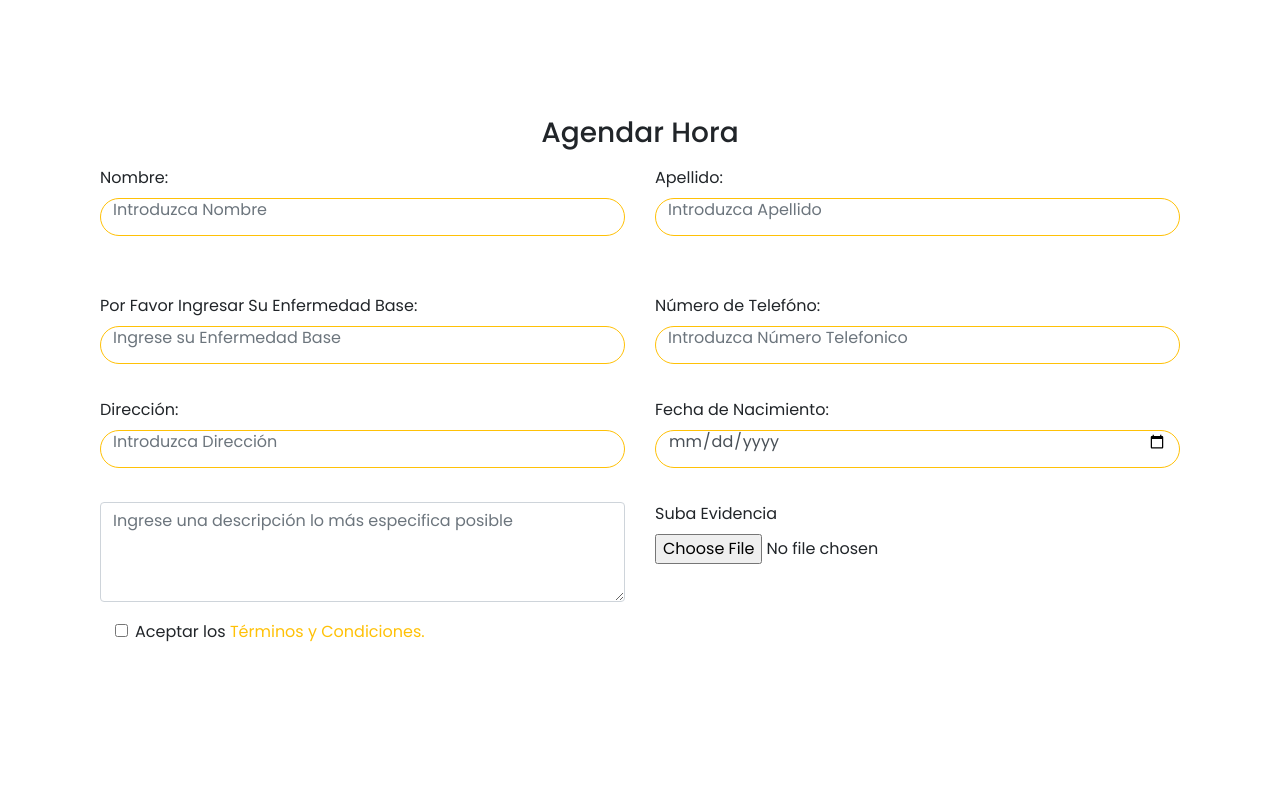
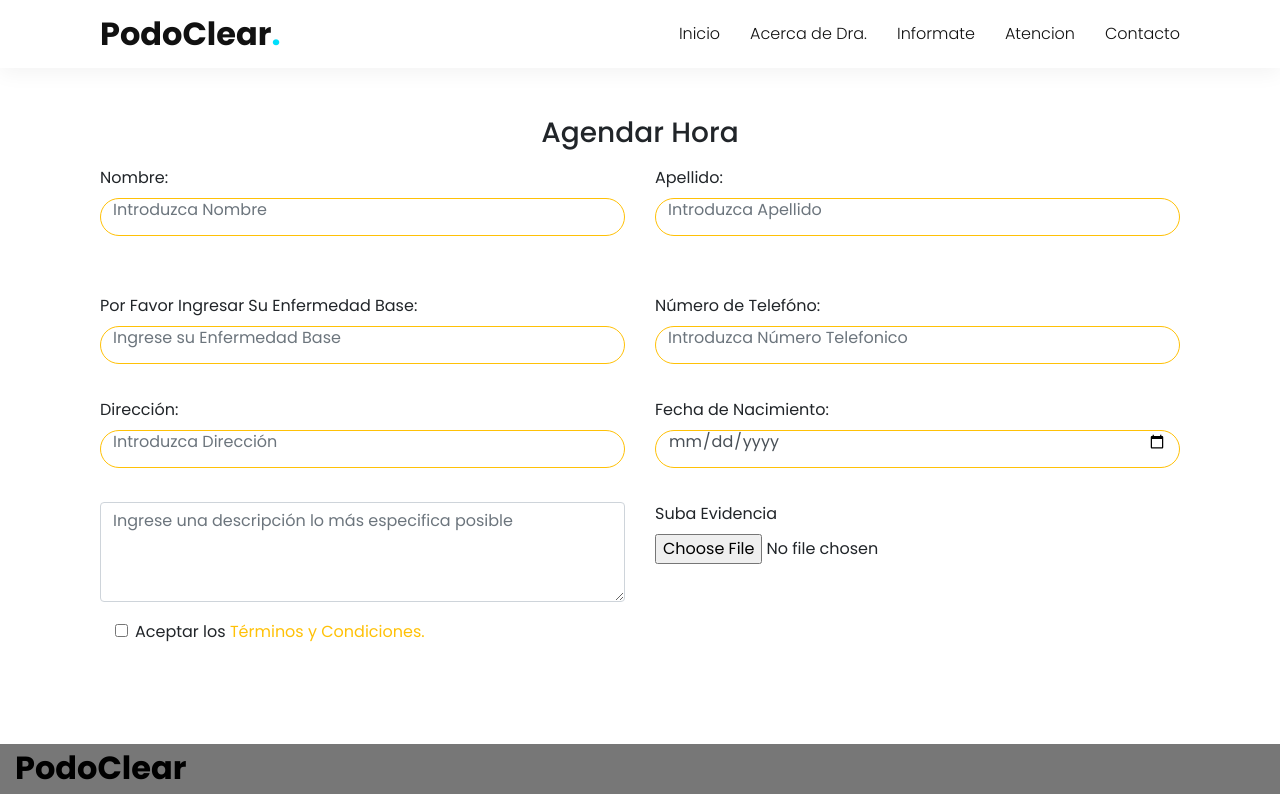
Before and after one commit to soqus/gestion, a PHP site: page /AgendarHora.html in a window 1280 px wide. Run offline with PHP 8.4, Linux system fonts and the light colour scheme; some libraries are stand-ins or nearby versions.

Commit message:
Cambios en el nav para todas las paginas y creacion del informate

```diff
--- a/AgendarHora.html
+++ b/AgendarHora.html
@@ -10,6 +10,21 @@
     <meta name="viewport" content="width=device-width, initial-scale=1">
     <title>Agendar Hora</title>
 
+
+</head>
+<body>
+  <header class="sticky">
+    <a href="index.html" class="logo">PodoClear<span>.</span></a>
+    <div class="menuToggle" onclick="toggleMenu();"></div>
+    <ul class="navigation">
+        <li><a href="#banner" onclick="toggleMenu();">Inicio</a></li>
+        <li><a href="#acerca" onclick="toggleMenu();">Acerca de Dra.</a></li>
+        <li><a href="informate.html" onclick="toggleMenu();">Informate</a></li>
+        <li><a href="#atencion" onclick="toggleMenu();">Atencion</a></li>
+        <li><a href="#contacto" onclick="toggleMenu();">Contacto</a></li>
+
+    </ul>
+</header>
   <section class="AgendarHora">
     <form action="#" method="POST"  id="formulario" class="mt-3">
       <h3 class="  text-center ">
@@ -217,8 +232,11 @@
 
 
 </section>
-</head>
-<body>
+  <footer class="container-fluid" id="footer">
+    <p class="logo-footer">
+        PodoClear
+    </p>
+</footer>
 
 </body>
 </html>
--- a/style.css
+++ b/style.css
@@ -273,18 +273,35 @@ section {
     cursor: pointer;
 }
 
-.copyrightText {
-    padding: 8px 40px;
-    border-top: 1px solid rgba(0, 0, 0, 0.1);
-    text-align: center;
+#footer{
+    background-color: #777;
+    height: 50px;
+    position: relative;
+    position: bottom;
+}
+.hide{
+    height: 70px;
+}
+.logo-footer{
+    color: #000000;
+    font-weight: 700;
+    font-size: 2em;
+    text-decoration: none;
+}
+#informa{
+    height: 150px;
+    width: 150px;
 }
 
-.copyrightText p {
-    color: #333;
+.txt{
+    font-family: cursive;
+    font-size: small;
 }
+#cuerpo{
+    padding-left: 2%;
+}
+.titulo{
+    text-align: center;
+    font-family: Arial, Helvetica, sans-serif;
 
-.copyrightText a {
-    color: #14d8ea;
-    font-weight: 500;
-    text-decoration: none;
 }
```
Also changed, not shown: index.html (+9 -5 lines), informate.html (added, +106 -0 lines), img/juanete.jpg (added), img/onicomicosis.jpg (added), img/pie de atleta.jpg (added), img/verrugas.jpg (added). Lines whose indentation alone changed are shown as unchanged.
